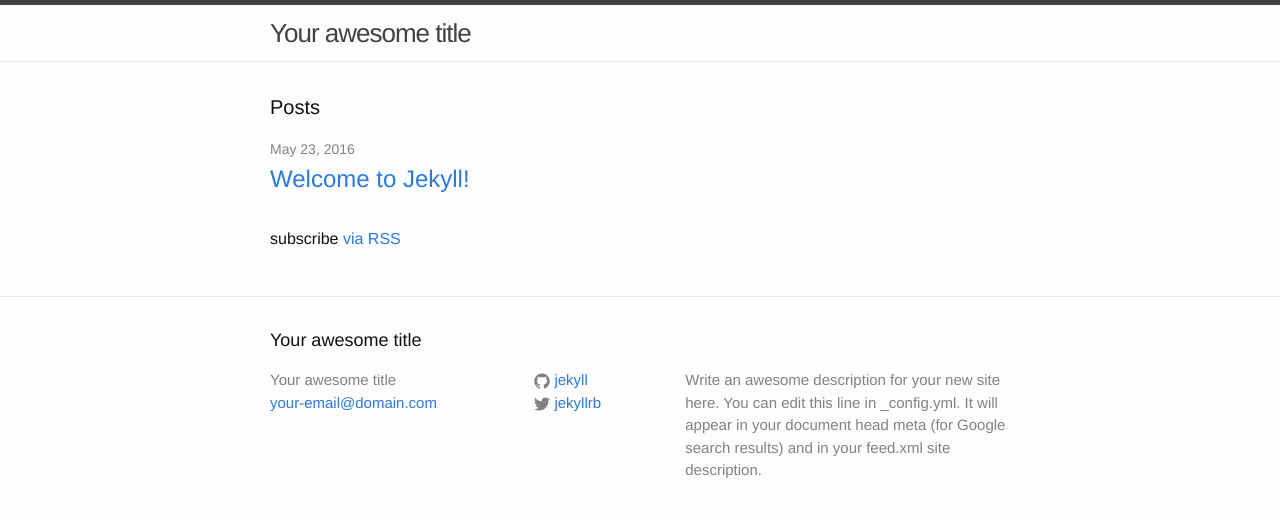
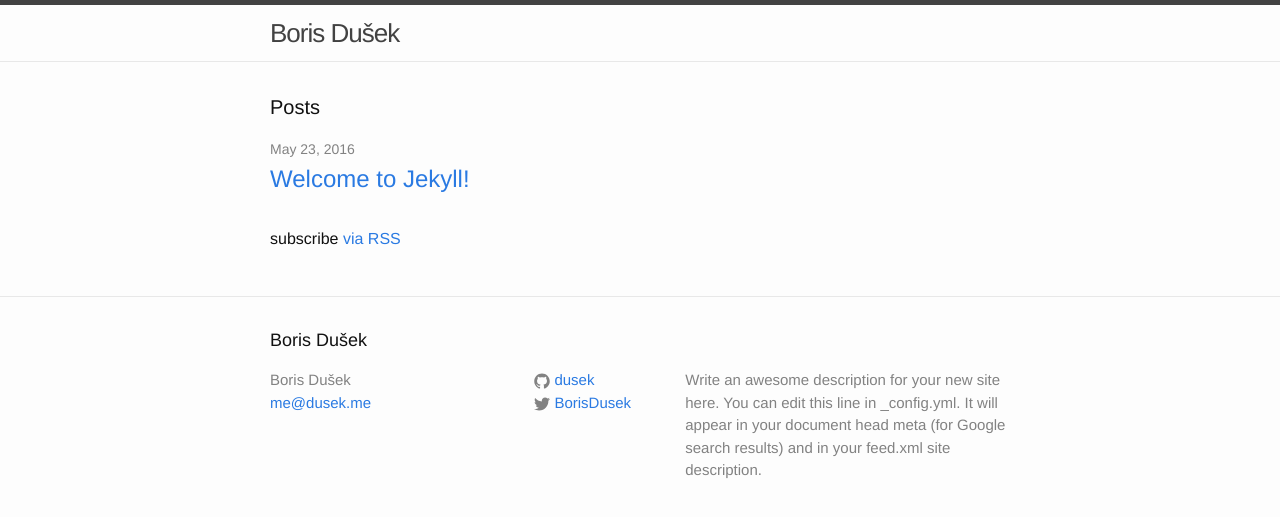
Before and after one commit to dusek/dusek.github.io, a Jekyll site: the page built from posts.html, in a window 1280 px wide. Shown: the top 517 px of the page. Built offline with Jekyll 4.4.1, drawn with Linux system fonts in a browser that asks for light colours.

Commit message:
Migrate dusek.me content from Google Pages to Jekyll

```diff
--- a/_config.yml
+++ b/_config.yml
@@ -6,16 +6,15 @@
 # 'jekyll serve'. If you change this file, please restart the server process.
 
 # Site settings
-title: Your awesome title
-email: your-email@domain.com
+title: Boris Dušek
+email: me@dusek.me
 description: > # this means to ignore newlines until "baseurl:"
   Write an awesome description for your new site here. You can edit this
   line in _config.yml. It will appear in your document head meta (for
   Google search results) and in your feed.xml site description.
 baseurl: "" # the subpath of your site, e.g. /blog
-url: "http://yourdomain.com" # the base hostname & protocol for your site
-twitter_username: jekyllrb
-github_username:  jekyll
-
+url: "https://dusek.github.io" # the base hostname & protocol for your site
+twitter_username: BorisDusek
+github_username:  dusek
 # Build settings
 markdown: kramdown
```
Also changed, not shown: index.md (added, +48 -0 lines).
